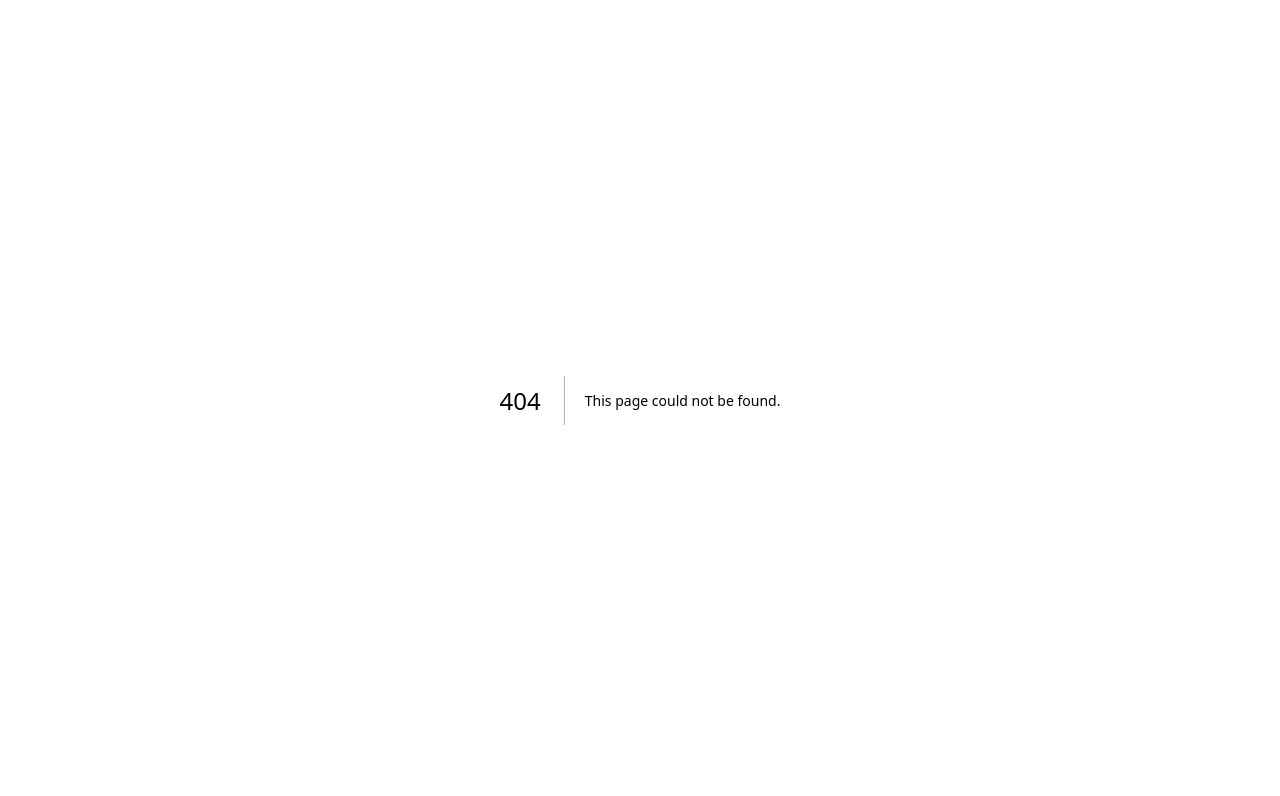
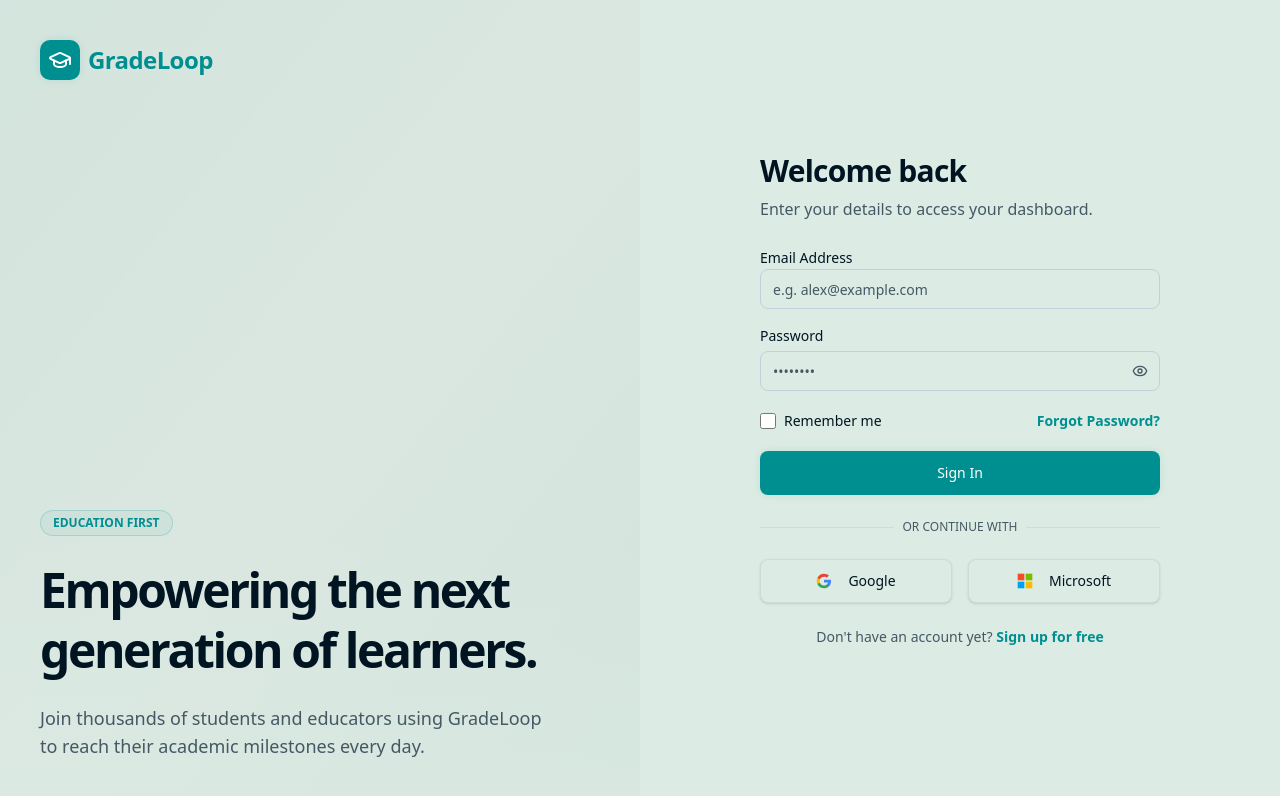
Before and after one commit to 4yrg/gradeloop-core-v2, a Next.js app in the folder apps/web/: page /login in a window 1280 px wide. Before the commit this address had no page. Shown: the top 796 px of the page. Built offline with nearby package versions, Linux system fonts and the light colour scheme.

Commit message:
feat(auth): setup login page and integrate layout/form [GRADLOOP-AUTH]

```diff
--- /dev/null
+++ b/apps/web/app/login/page.tsx
@@ -0,0 +1,16 @@
+import type { Metadata } from "next"
+import { AuthLayout } from "@/features/auth/components/auth-layout"
+import { LoginForm } from "@/features/auth/components/login-form"
+
+export const metadata: Metadata = {
+    title: "Login | GradeLoop",
+    description: "Access your GradeLoop dashboard to manage your academic journey.",
+}
+
+export default function LoginPage() {
+    return (
+        <AuthLayout>
+            <LoginForm />
+        </AuthLayout>
+    )
+}
```
